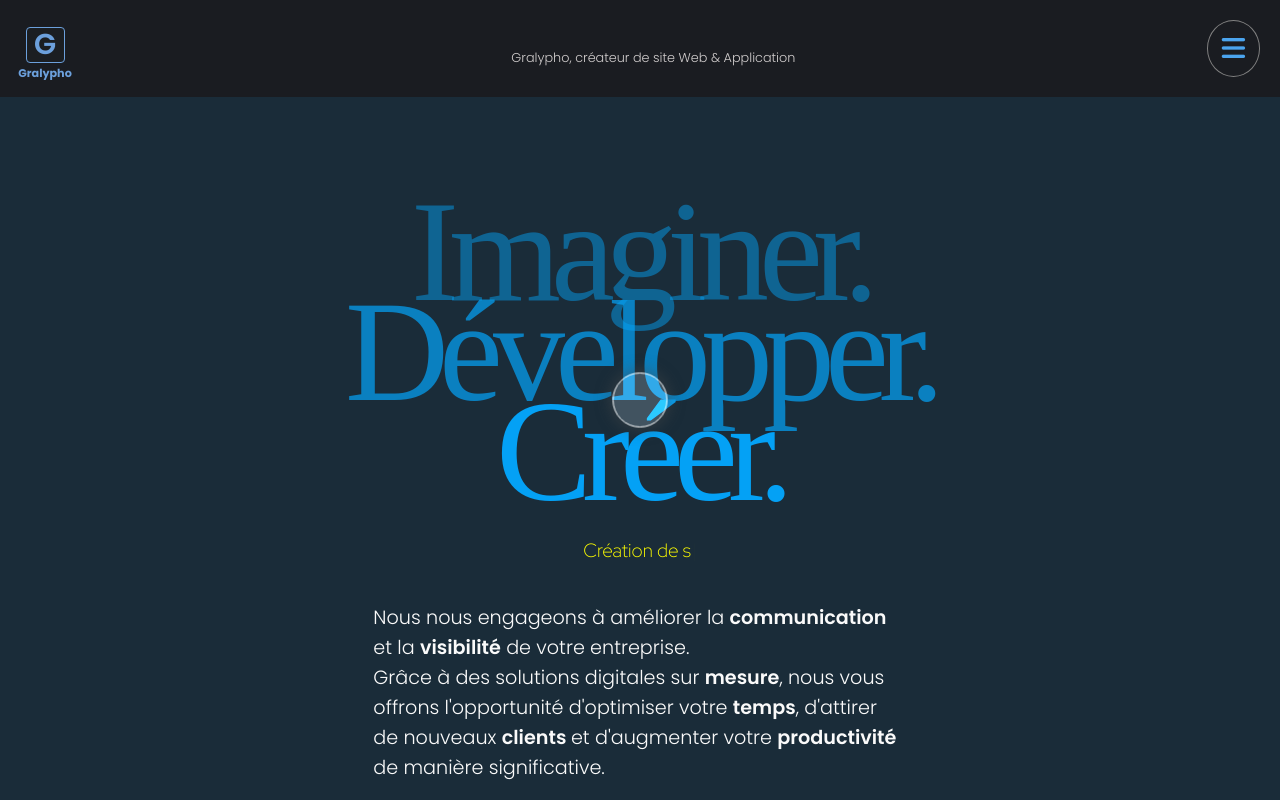
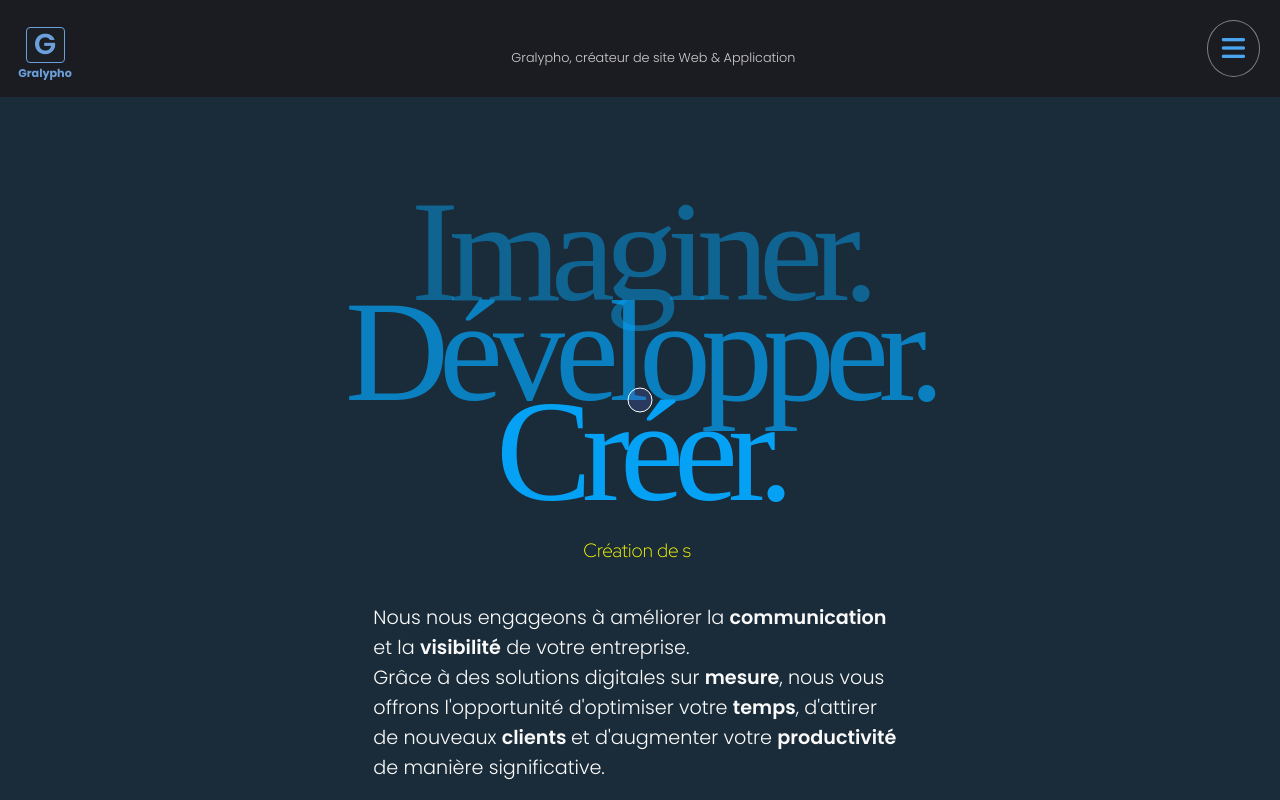
Before and after one commit to Github1234fab/gralyphoWeb, a SvelteKit app: page / in a window 1280 px wide. Shown: the top 800 px of the page. Built offline with nearby package versions, Linux system fonts and the light colour scheme; a web font is replaced by a local one.

Commit message:
new mouse

```diff
--- a/src/Components/Mouse.svelte
+++ b/src/Components/Mouse.svelte
@@ -38,7 +38,7 @@
 <style>
   :global(body) {
     width: 100vw;
-    height: 200vh;
+    height: 100vh;
   }
 
   :global(*),
@@ -63,6 +63,21 @@
     position: absolute;
     top: 0;
     left: 0;
+    background-color: rgba(83, 100, 194, 0.275);
+    border: solid 1px white;
+    /* backdrop-filter: brightness(1.2); */
+    width: 25px;
+    height: 25px;
+    border-radius: 50%;
+    /* box-shadow: 0px 0px 15px 2px rgba(76, 76, 76, 0.5); */
+    transform: translate(-50%, -50%) translate(var(--x, 0px), var(--y, 0px));
+  }
+    /* .cursor {
+    z-index: 100000;
+    cursor: none;
+    position: absolute;
+    top: 0;
+    left: 0;
     background-color: rgba(255, 255, 255, 0.151);
     border: solid 1px white;
     backdrop-filter: brightness(1.2);
@@ -71,7 +86,8 @@
     border-radius: 50%;
     box-shadow: 0px 0px 15px 2px rgba(76, 76, 76, 0.5);
     transform: translate(-50%, -50%) translate(var(--x, 0px), var(--y, 0px));
-  }
+  } */
+
 
   @media only screen and (max-width: 1024px) {
     .cursor {
--- a/src/routes/Applications/+page.svelte
+++ b/src/routes/Applications/+page.svelte
@@ -21,7 +21,7 @@
 		},
 		{
 			title: 'La vie de votre application',
-			p: 'Une fois la mise en ligne effectuée, votre application vous appartient et sa vie débute. Vosu pouvez opter pour une gestion personnelle de votre application ou souscrire à un contrat de maintenance. Dans ce cas nous nous occupons de la gestion de votre application, de la gestion des buggs et de son contenu.'
+			p: 'Une fois la mise en ligne effectuée, votre application vous appartient et sa vie débute. Vous pouvez opter pour une gestion personnelle de votre application ou souscrire à un contrat de maintenance. Dans ce cas nous nous occupons de la gestion de votre application, de la gestion des buggs et de son contenu.'
 		}
 	];
 </script>
```
